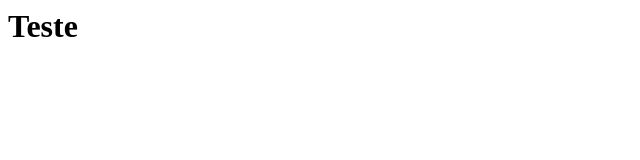
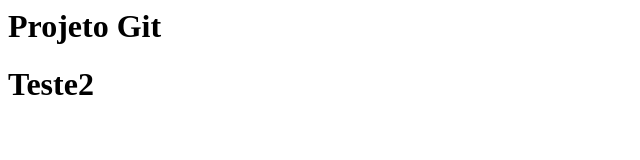
Before and after one commit to ripadua/curso-git, a plain HTML site: page index.html in a window 1280 px wide. Shown: the whole page, without its empty margins (0-640 px from the left). Drawn offline with Linux system fonts and the light colour scheme.

Commit message:
Alteracao com o add -i

```diff
--- a/index.html
+++ b/index.html
@@ -2,6 +2,7 @@
 	<head>
 	</head>
 	<body>
-		<h1>Teste</h1>
+		<h1>Projeto Git</h1>
+		<h1>Teste2</h1>
 	</body>
 </html>
```
